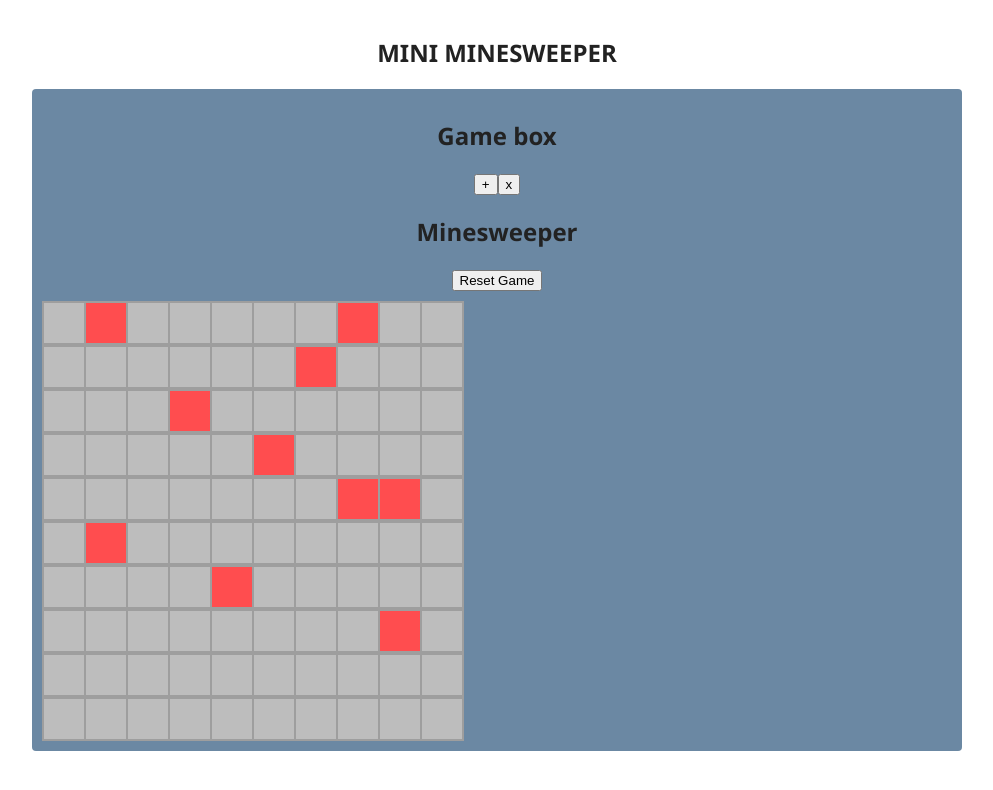
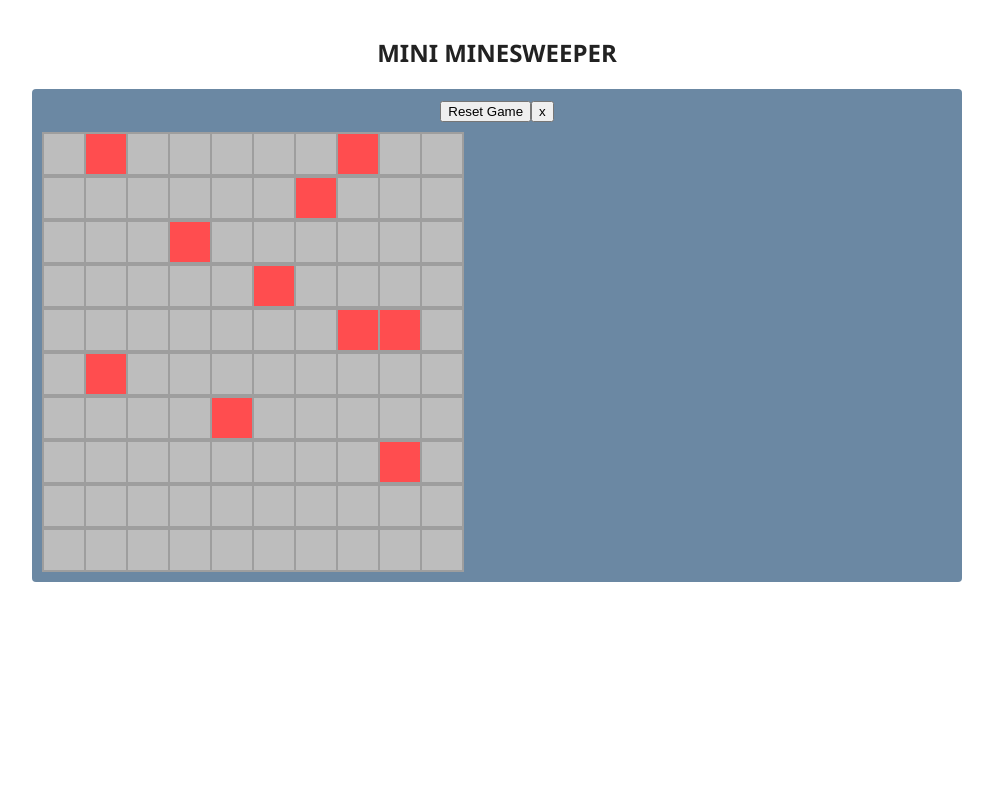
Before and after one commit to Joseph-Hansel/group-9-minesweeper, a React (Vite) app in the folder minesweeper/: page /play in a window 1280 px wide. Shown: the top 790 px of the page, without its empty margins (143-1136 px from the left). Built offline with nearby package versions, Linux system fonts and the light colour scheme.

Commit message:
second post testing edits

```diff
--- a/minesweeper/src/components/gamescreen.jsx
+++ b/minesweeper/src/components/gamescreen.jsx
@@ -1,4 +1,3 @@
-import TopBar from "./gamescreen/topbar"
 import Game from "./gamescreen/game"
 
 
@@ -6,8 +5,6 @@ function GameScreen(){
     return(
         <div className="game-box-container">
             <div className="game-box">
-                <h2>Game box</h2>
-                <TopBar />
                 <Game/>
             </div>
         </div>
--- a/minesweeper/src/components/gamescreen/game.jsx
+++ b/minesweeper/src/components/gamescreen/game.jsx
@@ -120,8 +120,8 @@ const Game = () => {
 
   return (
     <div>
-      <h2>Minesweeper</h2>
       <button onClick={initializeGame}>Reset Game</button>
+      <button>x</button>
       <div style={{ margin: '10px 0', fontWeight: 'bold' }}>{status}</div>
       <Board grid={grid} handleCellClick={handleCellClick} />
     </div>
--- a/minesweeper/src/components/gamescreen/topbar.jsx
+++ /dev/null
@@ -1,10 +0,0 @@
-function TopBar(){
-    return (
-        <div>
-            <button>+</button>
-            <button>x</button>
-        </div>
-    );
-};
-
-export default TopBar;
```
